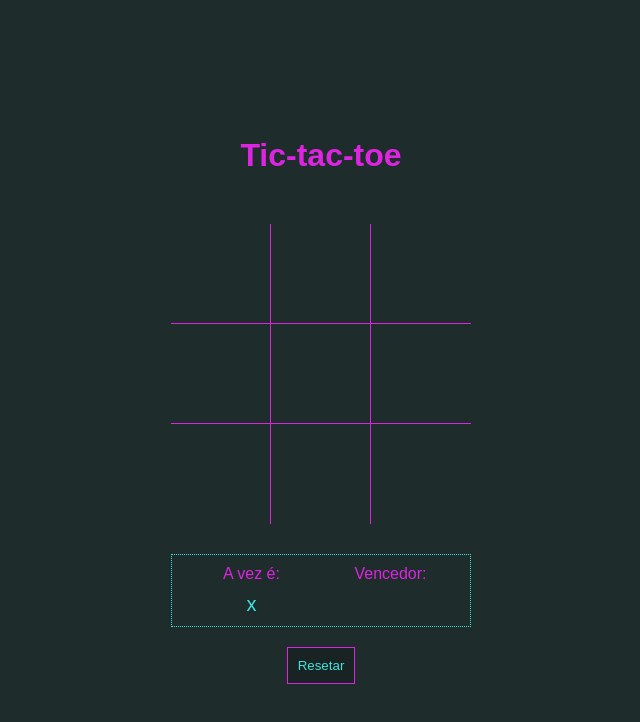
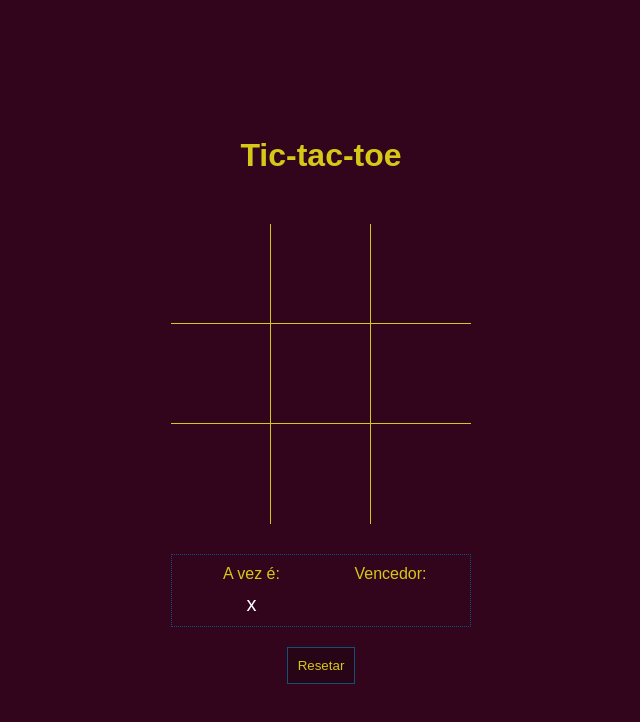
Before and after one commit to EyzRyder/Tic-tac-toe-gameJS, a plain HTML site: page index.html in a window 1280 px wide. Shown: the whole page, without its empty margins (319-959 px from the left). Drawn offline with Linux system fonts and the light colour scheme.

Commit message:
1 file modified

```diff
--- a/style.css
+++ b/style.css
@@ -1,3 +1,9 @@
+:root{
+    --darkred: #32051d;
+    --yellow: #d5c917;
+    --blue: #115173;
+}
+
 * {
     margin: 0;
     padding: 0;
@@ -10,12 +16,12 @@ body {
     justify-content: center;
     align-items: center;
     flex-direction: column;
-    background-color: #1f2c2c;
+    background-color: var(--darkred);
     font-family: Arial, Helvetica, sans-serif;
 }
 
 h1 {
-    color: #dd24e1;
+    color: var(--yellow);
     margin: 20px 0;
 }
 
@@ -33,7 +39,7 @@ h1 {
     align-items: center;
     font-size: 60px;
     font-weight: bold;
-    color: #3fe2de;
+    color: white;
     cursor: pointer;
 }
 .item:hover {
@@ -41,23 +47,23 @@ h1 {
 }
 
 .item.t {
-    border-top: 1px solid #dd24e1;
+    border-top: 1px solid var(--yellow);
 }
 .item.l {
-    border-left: 1px solid #dd24e1;
+    border-left: 1px solid var(--yellow);
 }
 .item.r {
-    border-right: 1px solid #dd24e1;
+    border-right: 1px solid var(--yellow);
 }
 .item.b {
-    border-bottom: 1px solid #dd24e1;
+    border-bottom: 1px solid var(--yellow);
 }
 
 .info {
     width: 300px;
     display: flex;
     margin-top: 30px;
-    border: 1px dotted #3fe2de;
+    border: 1px dotted var(--blue);
     padding: 10px;
 }
 .infoitem {
@@ -65,19 +71,19 @@ h1 {
 }
 .infotitulo {
     text-align: center;
-    color: #dd24e1;
+    color: var(--yellow);
     margin-bottom: 10px;
 }
 .infocorpo {
     text-align: center;
-    color: #3fe2de;
+    color: white;
     font-size: 20px;
 }
 
 .reset {
-    border: 1px solid #dd24e1;
+    border: 1px solid var(--blue);
     background-color: rgba(0, 0, 0, 0.2);
-    color: #3fe2de;
+    color: var(--yellow);
     padding: 10px;
     margin-top: 20px;
 }
```
